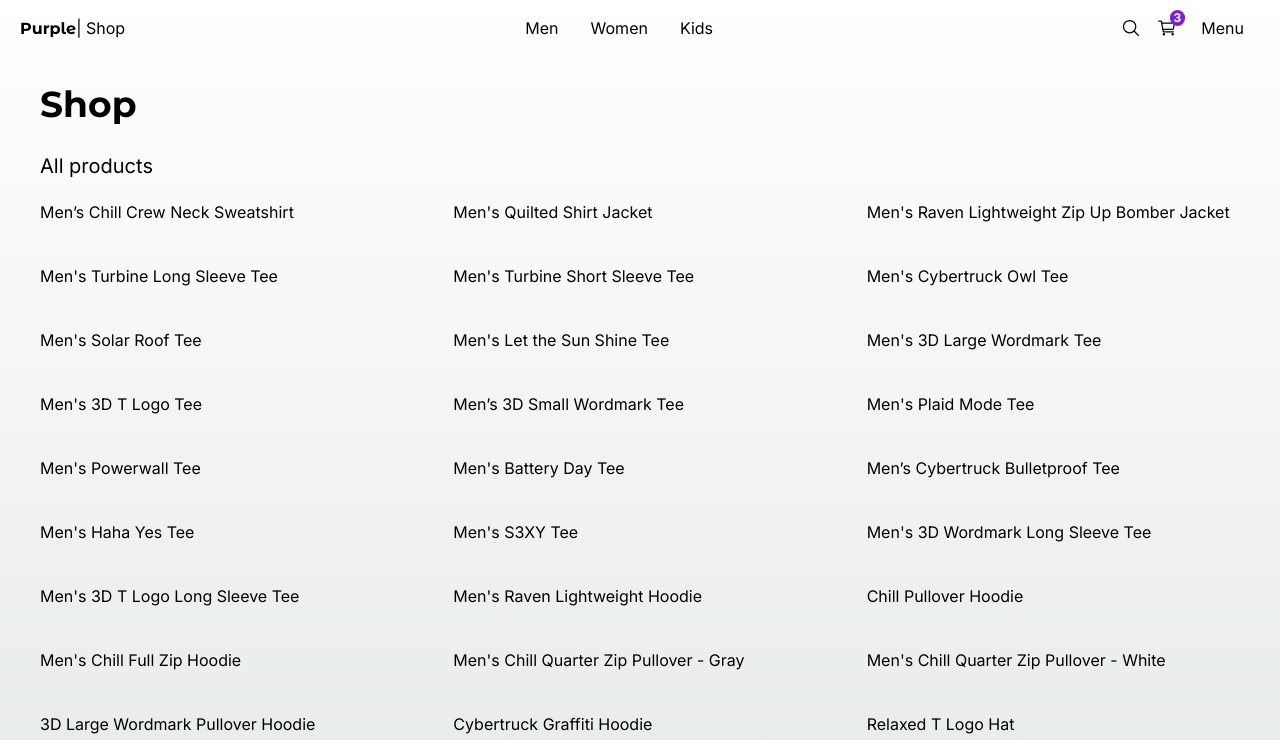
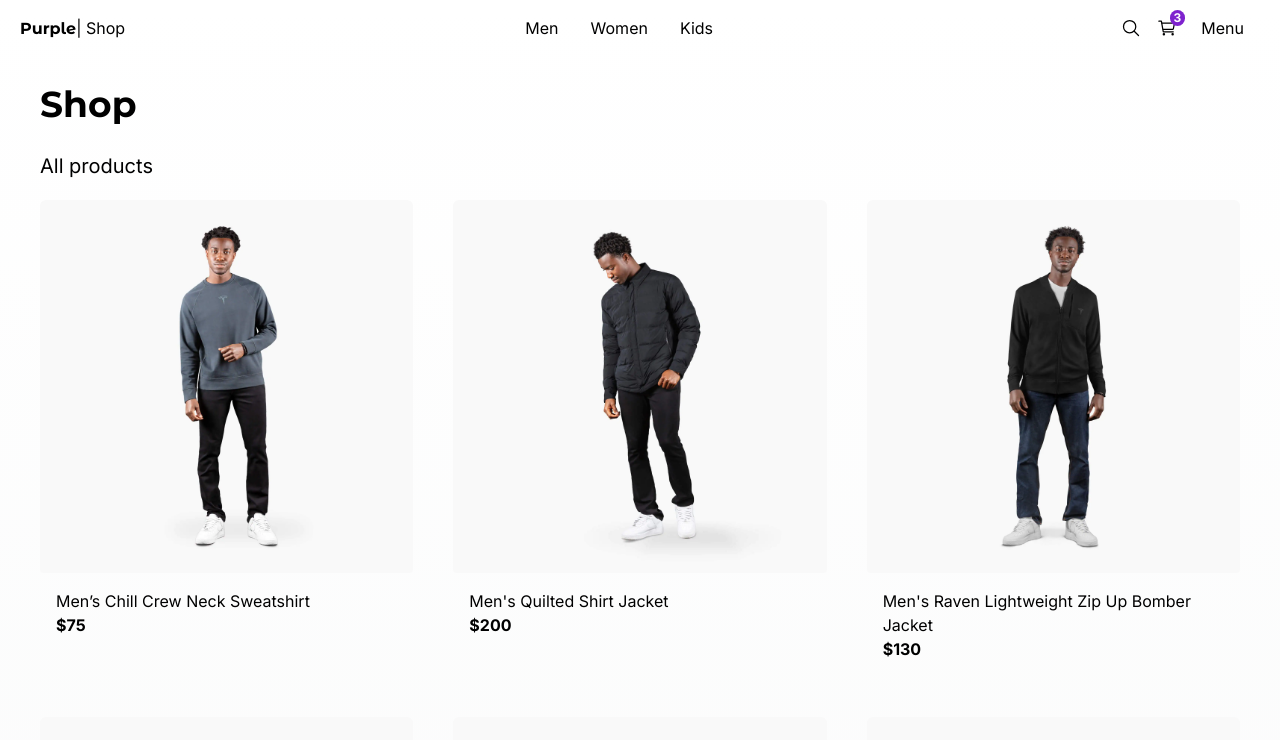
Before and after one commit to Walter-Daniel/purple-shop, a Next.js app: page / in a window 1280 px wide. Shown: the top 740 px of the page. Built offline with nearby package versions, Linux system fonts and the light colour scheme.

Commit message:
Create product's card

```diff
--- a/src/components/index.ts
+++ b/src/components/index.ts
@@ -1,4 +1,5 @@
 export * from './ui/not-found/PageNotFound';
 export * from './ui/products-grid/ProductsGrid';
+export * from './ui/products-grid/ProductsGridItem';
 export * from './ui/title/Title';
 export * from './ui/top-menu/TopMenu';
--- a/src/components/ui/products-grid/ProductsGrid.tsx
+++ b/src/components/ui/products-grid/ProductsGrid.tsx
@@ -1,5 +1,5 @@
 import { Product } from '@/interfaces';
-import React from 'react';
+import { ProductsGridItem } from './ProductsGridItem';
 
 interface Props {
     products: Product[];
@@ -10,7 +10,10 @@ export const ProductsGrid = ({ products }: Props) => {
     <div className='grid grid-cols-2 sm:grid-cols-3 gap-10 mb-10'>
         {
             products.map((product, index) => (
-                <span key={index}>{product.title}</span>
+                <ProductsGridItem
+                    product={product}
+                    key={index}
+                />
             ))
         }
     </div>
--- /dev/null
+++ b/src/components/ui/products-grid/ProductsGridItem.tsx
@@ -0,0 +1,37 @@
+'use client'
+
+import { Product } from '@/interfaces'
+import Image from 'next/image';
+import Link from 'next/link';
+import { useState } from 'react';
+
+interface Props {
+    product: Product;
+}
+
+export const ProductsGridItem = ( { product } : Props ) => {
+
+    const [displayImage, setDisplayImage] = useState( product.images[0] )
+
+  return (
+    <div className='rounded-md overflow-hidden fade-in'>
+        <Link href={`/product/${product.slug}`}>
+            <Image
+            src={`/products/${ displayImage }`}
+            alt={ product.title }
+            className='w-full object-cover rounded'
+            width={500}
+            height={500}
+            onMouseEnter={() => setDisplayImage( product.images[1] )}
+            onMouseLeave={() => setDisplayImage( product.images[0] )}
+            />
+        </Link>
+        <div className='p-4 flex flex-col'>
+            <Link href={`/product/${product.slug}`} className='hover:text-purple-600'>
+                {product.title}
+            </Link>
+            <span className='font-bold'>${ product.price }</span>
+        </div>
+    </div>
+  )
+}
```
